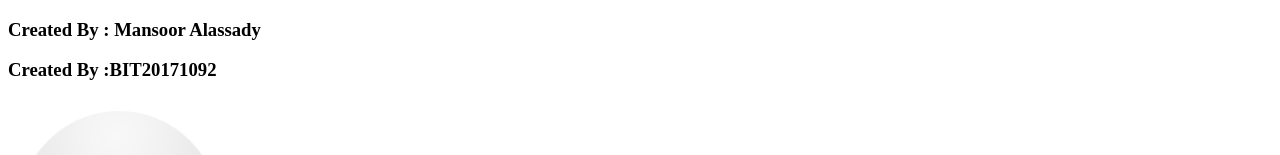
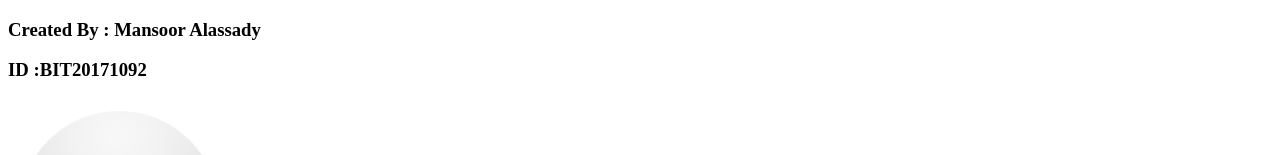
Before and after one commit to alassady/Yemen, a plain HTML site: page index.html in a window 1280 px wide. Shown: the top 155 px of the page. Drawn offline with Linux system fonts and the light colour scheme.

Commit message:
Update index.html

```diff
--- a/index.html
+++ b/index.html
@@ -8,7 +8,7 @@
 
 <body>
   <h3> Created By : Mansoor Alassady </h3>
-    <h3> Created By :BIT20171092 </h3>
+    <h3> ID :BIT20171092 </h3>
 
   <table cellspacing="10px">
     <tr>
```
